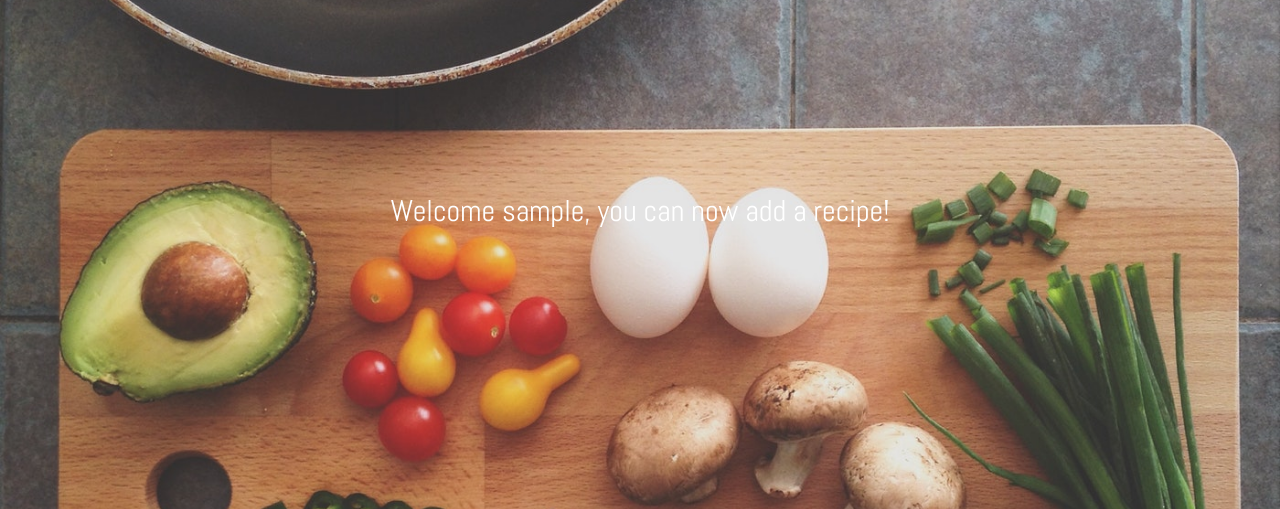
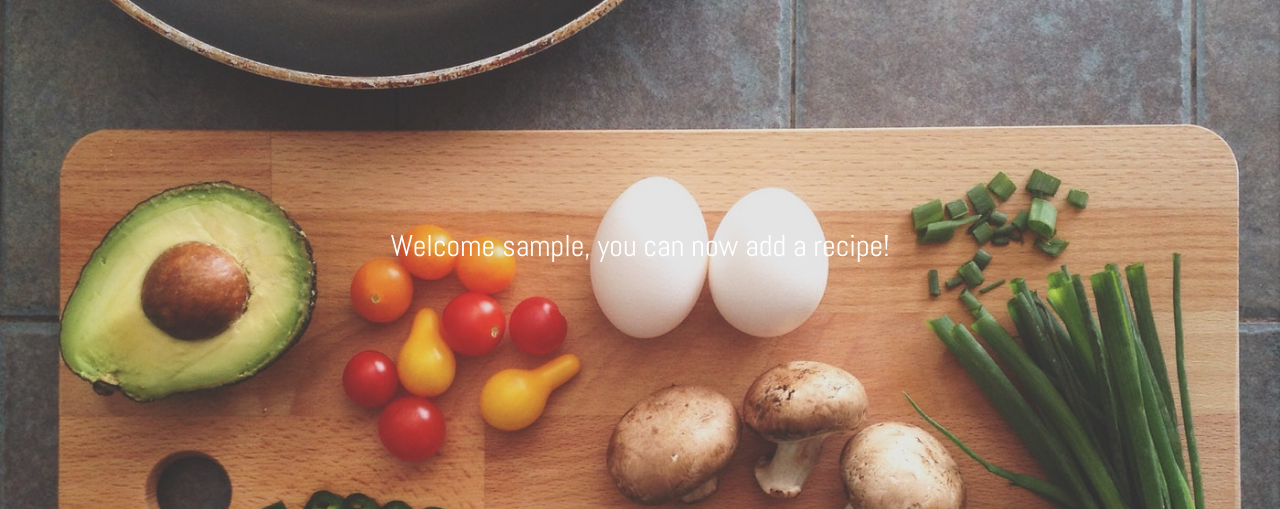
Before and after one commit to desflahertyportfolio/The_Easy_CookBook, a Flask app: a page that uses templates/profile.html in a window 1280 px wide. Shown: the part 203-712 px from the top of the page. Run offline with Flask 2, Linux system fonts and the light colour scheme; the visitor is signed in with stand-in values (Sample User, id 1); a database or web service that is not in the repository returns one stand-in record (values such as "Sample title"); some libraries are stand-ins or nearby versions.

Commit message:
changed welcome text css

```diff
--- a/templates/profile.html
+++ b/templates/profile.html
@@ -5,7 +5,7 @@
         <div class="container">
             <div class="row">
                 <div class="col s12 m12 l12">
-                    <p class="center-align profile-text">Welcome {{user.username}}, you can now add a recipe!</p>
+                    <p class="center-align register-text">Welcome {{user.username}}, you can now add a recipe!</p>
                 </div>
             </div>
         </div>
```
